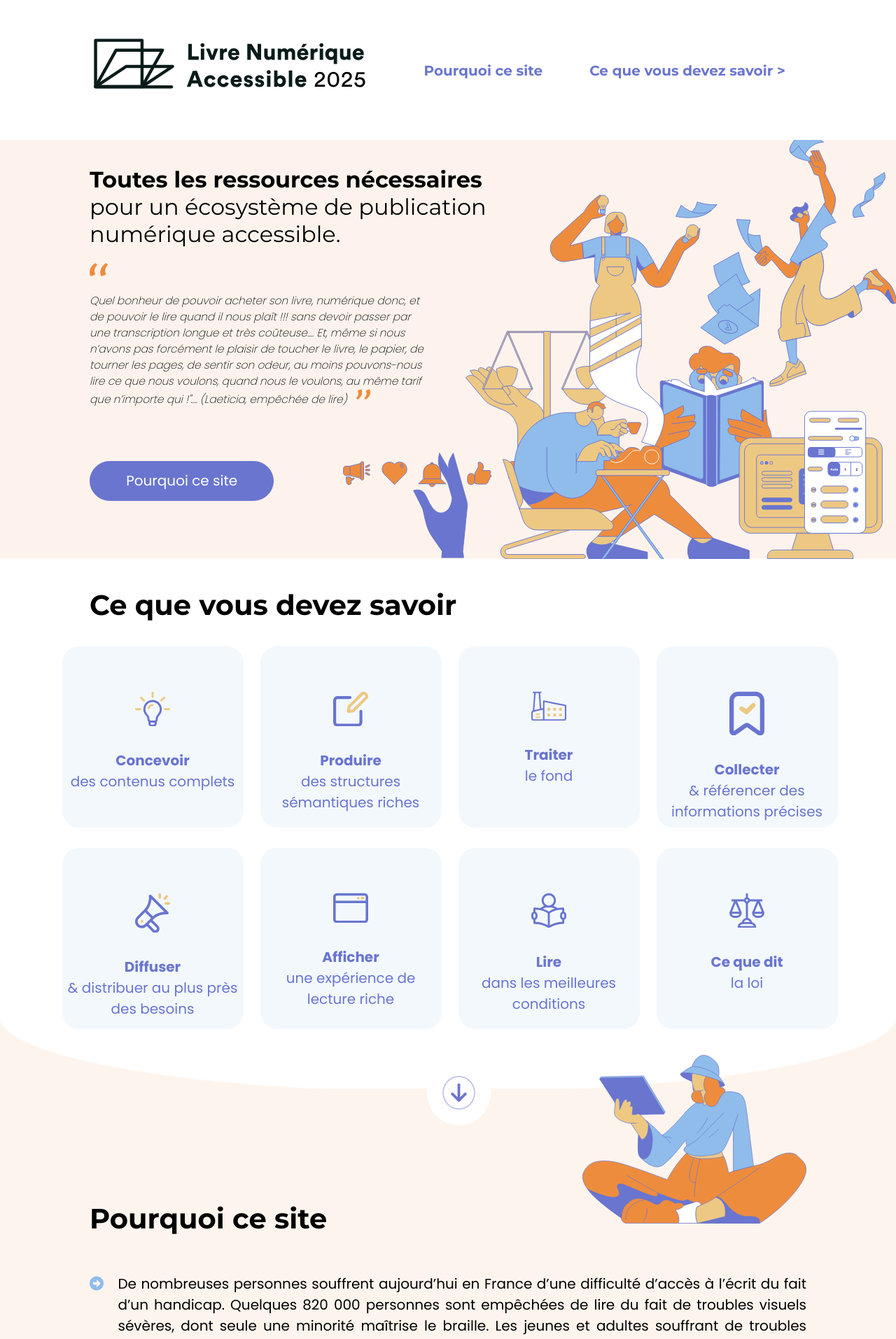
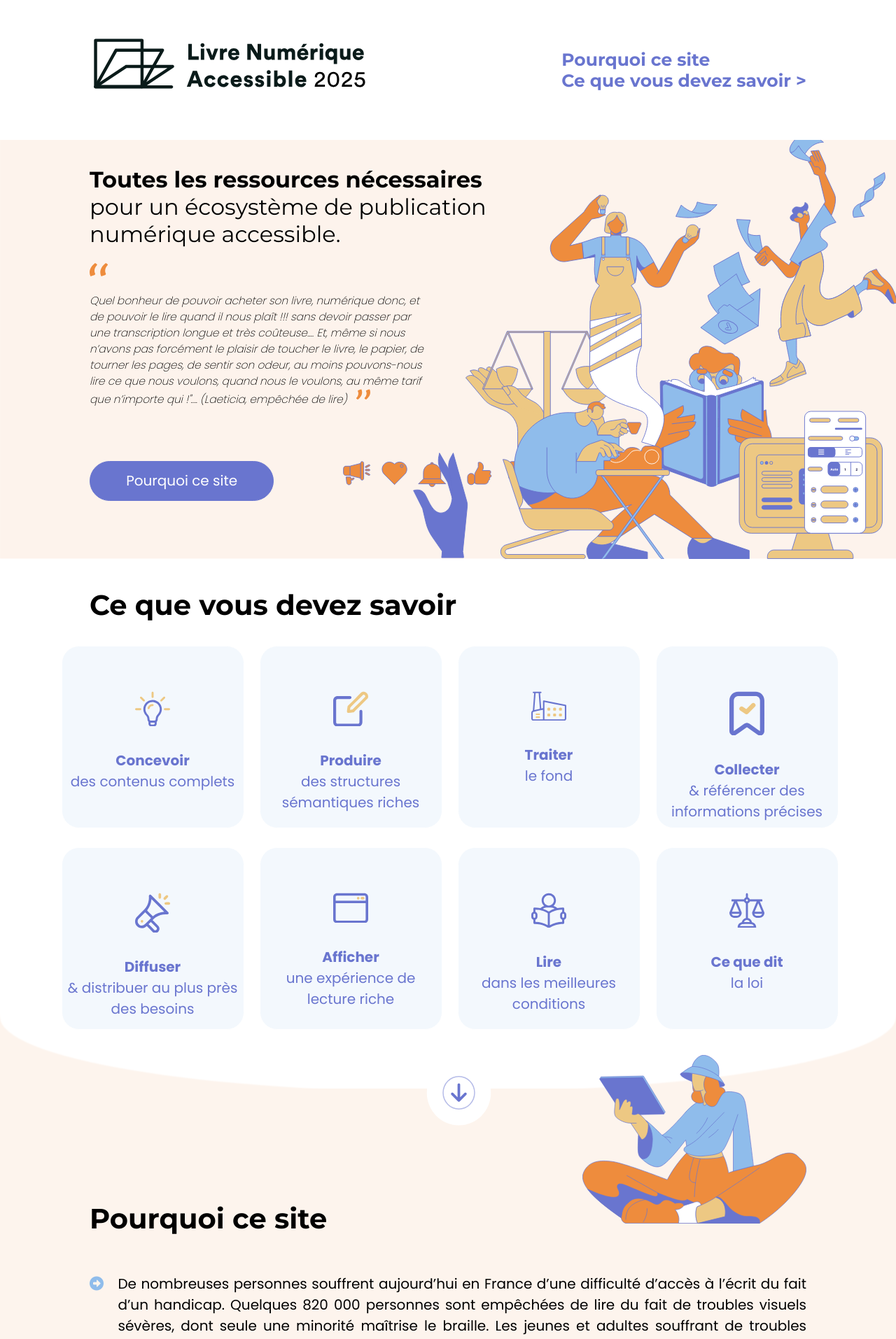
Before and after one commit to edition-accessible/lina25, a Jekyll site: the page built from index.markdown, in a window 1280 px wide. Shown: the top 1914 px of the page at 70% size. Built offline with Jekyll 4.4.1, drawn with Linux system fonts in a browser that asks for light colours; nearby versions of some CDN libraries.

Commit message:
push test

```diff
--- a/_includes/footer.html
+++ b/_includes/footer.html
@@ -10,9 +10,10 @@
             <a
                 href="https://github.com/edition-accessible/ressources"
                 rel="nofollow noopener noreferrer"
-                ><i class="fab fa-fw fa-github" aria-hidden="true"></i
-                ><span>GitHub</span></a
             >
+                <i class="fab fa-fw fa-github" aria-hidden="true"></i>
+                <span>GitHub</span>
+            </a>
         </li>
         |
         <li>
--- a/assets/sass/abstracts/_responsive.scss
+++ b/assets/sass/abstracts/_responsive.scss
@@ -5,7 +5,7 @@
 }
 
 @mixin breakpoint-laptop {
-    @media screen and (max-width: 1200px) {
+    @media screen and (max-width: 1300px) {
         @content;
     }
 }
--- a/assets/sass/layouts/_footer.scss
+++ b/assets/sass/layouts/_footer.scss
@@ -22,7 +22,17 @@
         }
     }
     a {
+        font-family: "Poppins", sans-serif;
         font-weight: 400;
+        &:hover {
+            color: $color-tertiary;
+            transition: 200ms;
+            i,
+            span {
+                color: $color-tertiary;
+                transition: 200ms;
+            }
+        }
     }
     color: $color-tertiary;
 }
--- a/assets/sass/layouts/_navigation.scss
+++ b/assets/sass/layouts/_navigation.scss
@@ -11,10 +11,19 @@
     .menu {
         li {
             display: inline;
-            padding: 30px;
+            padding-left: 30px;
             font-weight: 700;
+            a {
+                font-size: 25px;
+            }
             @include breakpoint-tablet {
                 padding: 15px;
+                display: block;
+                a {
+                    font-size: 20px;
+                }
+            }
+            @include breakpoint-laptop {
                 display: block;
             }
         }
--- a/assets/sass/main.css
+++ b/assets/sass/main.css
@@ -60,12 +60,23 @@
 }
 .nav .menu li {
   display: inline;
-  padding: 30px;
+  padding-left: 30px;
   font-weight: 700;
+}
+.nav .menu li a {
+  font-size: 25px;
 }
 @media screen and (max-width: 992px) {
   .nav .menu li {
     padding: 15px;
+    display: block;
+  }
+  .nav .menu li a {
+    font-size: 20px;
+  }
+}
+@media screen and (max-width: 1300px) {
+  .nav .menu li {
     display: block;
   }
 }
@@ -128,7 +139,7 @@
   padding: 2%;
   color: #ee8c3d;
 }
-@media screen and (max-width: 1200px) {
+@media screen and (max-width: 1300px) {
   footer ul {
     gap: 20px;
   }
@@ -150,7 +161,17 @@
   }
 }
 footer ul a {
+  font-family: "Poppins", sans-serif;
   font-weight: 400;
+}
+footer ul a:hover {
+  color: #ee8c3d;
+  transition: 200ms;
+}
+footer ul a:hover i,
+footer ul a:hover span {
+  color: #ee8c3d;
+  transition: 200ms;
 }
 
 .intro {
@@ -303,6 +324,7 @@
 }
 .aspects .tab:hover {
   background-color: #6975cf;
+  transition: 500ms;
 }
 .aspects .tab:hover p,
 .aspects .tab:hover h3 {
--- a/assets/sass/pages/_home.scss
+++ b/assets/sass/pages/_home.scss
@@ -131,6 +131,7 @@
         }
         &:hover {
             background-color: $color-primary;
+            transition: 500ms;
             p,
             h3 {
                 color: white;
```
Also changed, not shown: 1 other file.
